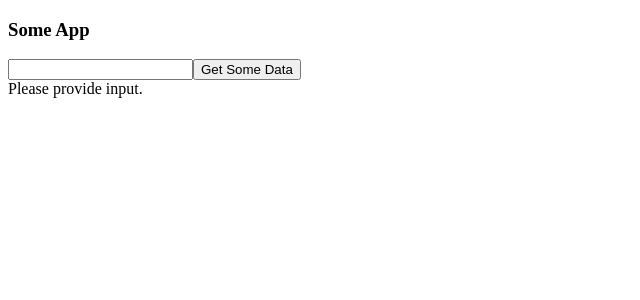
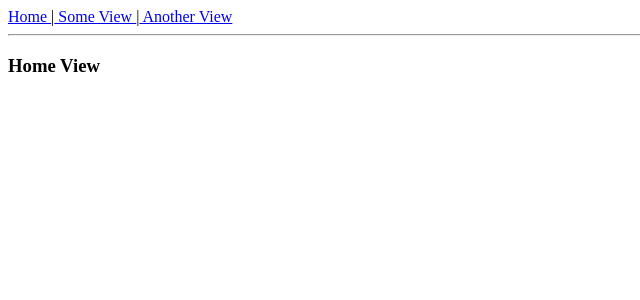
Before and after one commit to TheAutomaTom/Lab.Vue3.DependencyInjection, a Vue app: page / in a window 1280 px wide. Shown: the top 300 px of the page, without its empty margins (0-640 px from the left). Built offline with nearby package versions, Linux system fonts and the light colour scheme.

Commit message:
Add routes to help demonstrate when required dependencies are generated

```diff
--- a/package.json
+++ b/package.json
@@ -16,7 +16,8 @@
   },
   "dependencies": {
     "pinia": "^2.1.7",
-    "vue": "^3.4.21"
+    "vue": "^3.4.21",
+    "vue-router": "^4.3.2"
   },
   "devDependencies": {
     "@rushstack/eslint-patch": "^1.8.0",
--- a/src/App.vue
+++ b/src/App.vue
@@ -1,7 +1,18 @@
 <script setup lang="ts">
 import SomeView from '@/App/Views/SomeView.vue'
+import { RouterView } from 'vue-router';
 </script>
 
 <template>
-  <some-view/>
+
+  <div class="flex items-center">
+    <router-link to="/"> Home </router-link>
+    <span>|</span>
+    <router-link to="/SomeView"> Some View </router-link>
+    <span>|</span>
+    <router-link to="/AnotherView"> Another View </router-link>
+  </div>
+  <hr/>
+
+  <router-view/>
 </template>
--- /dev/null
+++ b/src/App/Infra/Router.ts
@@ -0,0 +1,31 @@
+import { createRouter, createWebHistory } from "vue-router";
+import HomeView from "../Views/HomeView.vue";
+
+const router = createRouter({
+  history: createWebHistory(import.meta.env.BASE_URL),
+  routes: [
+    {
+      path: "/",
+      name: "Home",
+      component: HomeView
+    },
+    {
+      path: "/SomeView",
+      name: "SomeView",
+      // route level code-splitting
+      // this generates a separate chunk (About.[hash].js) for this route
+      // which is lazy-loaded when the route is visited.
+      component: () => import("../Views/SomeView.vue")
+    },
+    {
+      path: "/AnotherView",
+      name: "AnotherView",
+      // route level code-splitting
+      // this generates a separate chunk (About.[hash].js) for this route
+      // which is lazy-loaded when the route is visited.
+      component: () => import("../Views/AnotherView.vue")
+    }
+  ]
+});
+
+export default router;
--- /dev/null
+++ b/src/App/Views/AnotherView.vue
@@ -0,0 +1,3 @@
+<template>
+  <h3>Another View</h3>
+</template>
--- /dev/null
+++ b/src/App/Views/HomeView.vue
@@ -0,0 +1,3 @@
+<template>
+  <h3>Home View</h3>
+</template>
--- a/src/App/Views/SomeView.vue
+++ b/src/App/Views/SomeView.vue
@@ -1,7 +1,7 @@
 <script setup lang="ts">
 import { ref } from "vue";
 import { useSomeState } from "../../Core/Features/SomeFeature/SomeStore";
-import { DependencyInjector } from "../Config/DependencyInjector";
+import { DependencyInjector } from "../Infra/DependencyInjector";
 import { GetSomeDataRequest } from "@/Core/Features/SomeFeature/GetSomeData/GetSomeDataRequest";
 
 const some$ = useSomeState();
--- a/src/Core/Features/SomeFeature/SomeFeature.ts
+++ b/src/Core/Features/SomeFeature/SomeFeature.ts
@@ -3,7 +3,7 @@ import type { GetSomeDataHandler } from "@/Core/Features/SomeFeature/GetSomeData
 import type { SomeStore } from "@/Core/Features/SomeFeature/SomeStore";
 import { GetSomeDataRequest } from "./GetSomeData/GetSomeDataRequest";
 import type { GetSomeDataResult } from "./GetSomeData/GetSomeDataResult";
-import { DependencyInjector } from "@/App/Config/DependencyInjector";
+import { DependencyInjector } from "@/App/Infra/DependencyInjector";
 
 export class SomeFeature extends FeatureBase<SomeStore>{
 
--- a/src/main.ts
+++ b/src/main.ts
@@ -1,9 +1,11 @@
 import { createApp } from 'vue'
 import { createPinia } from 'pinia'
 import App from './App.vue'
+import router from "./App/Infra/Router";
 
 const app = createApp(App)
 
 app.use(createPinia())
+app.use(router);
 
 app.mount('#app')
```
Also changed, not shown: src/App/Infra/DependencyInjector.ts (renamed from src/App/Config/DependencyInjector.ts), 1 other file (tests, documents, lock files or other folders).
